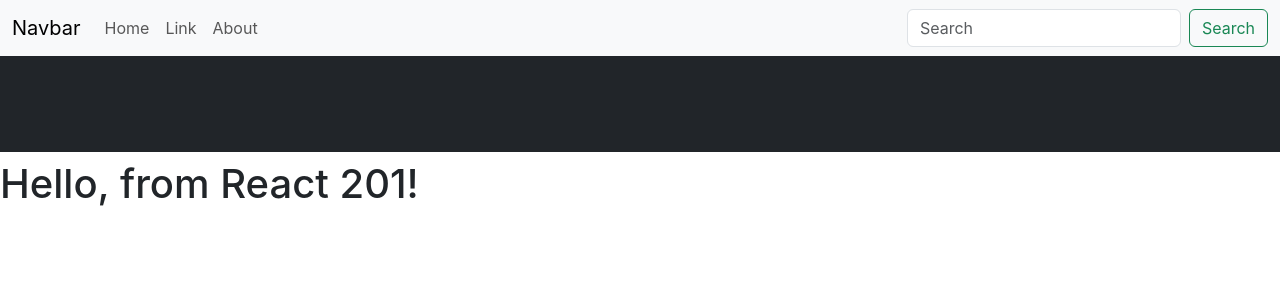
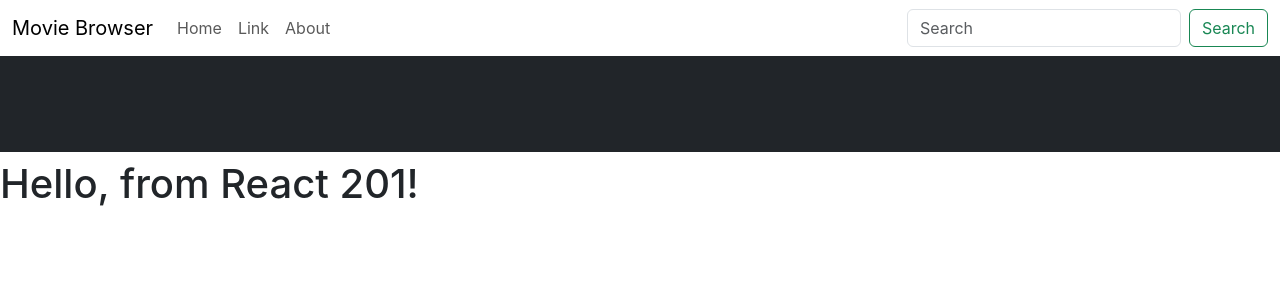
Before and after one commit to Altagrave-Git/moviebrowser, a React (Create React App) app: page / in a window 1280 px wide. Shown: the top 300 px of the page. Built offline with nearby package versions, Linux system fonts and the light colour scheme.

Commit message:
Update branding and color

```diff
--- a/src/components/navbar.js
+++ b/src/components/navbar.js
@@ -2,10 +2,10 @@
 
 const Navbar = () => {
   return (
-    <nav className="navbar navbar-expand-lg bg-body-tertiary">
+    <nav className="navbar navbar-expand-lg bg-white-50">
       <div className="container-fluid">
         <Link className="navbar-brand" to="/">
-          Navbar
+          Movie Browser
         </Link>
         <button
           className="navbar-toggler"
```
